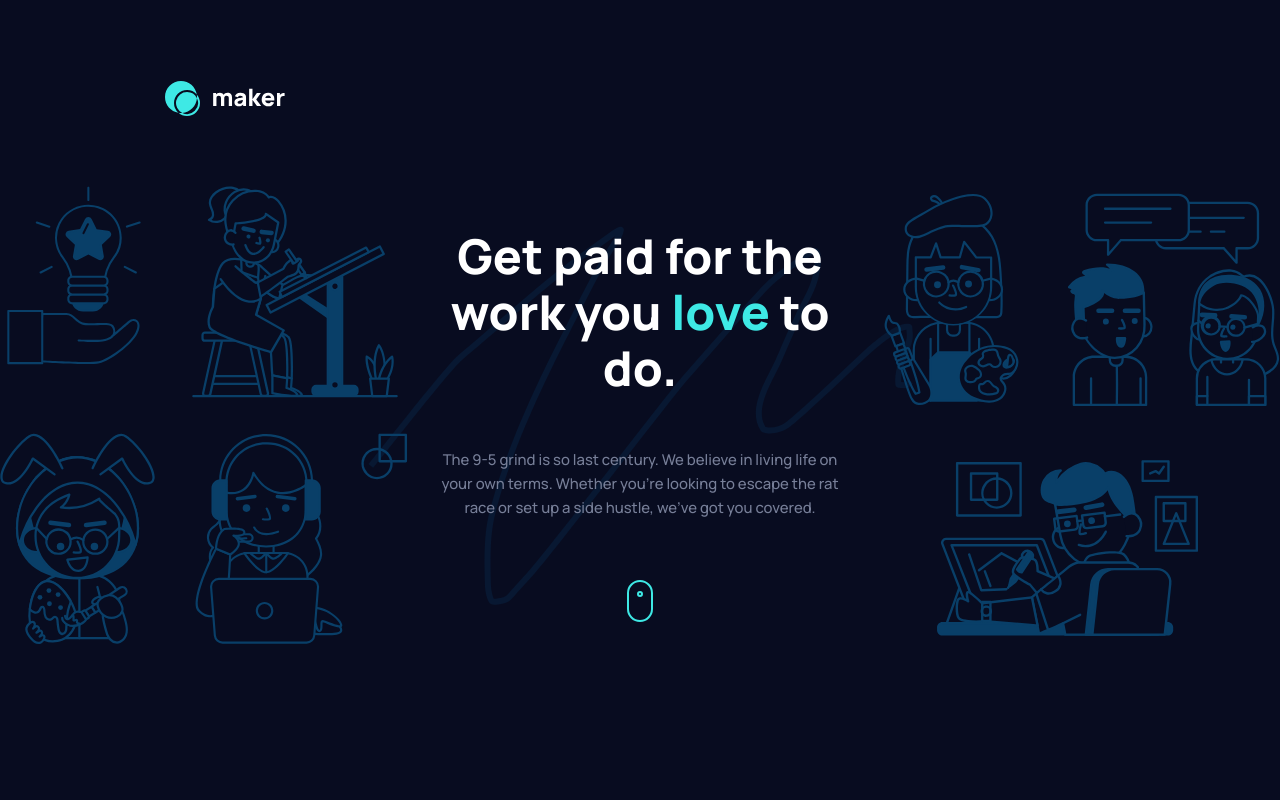
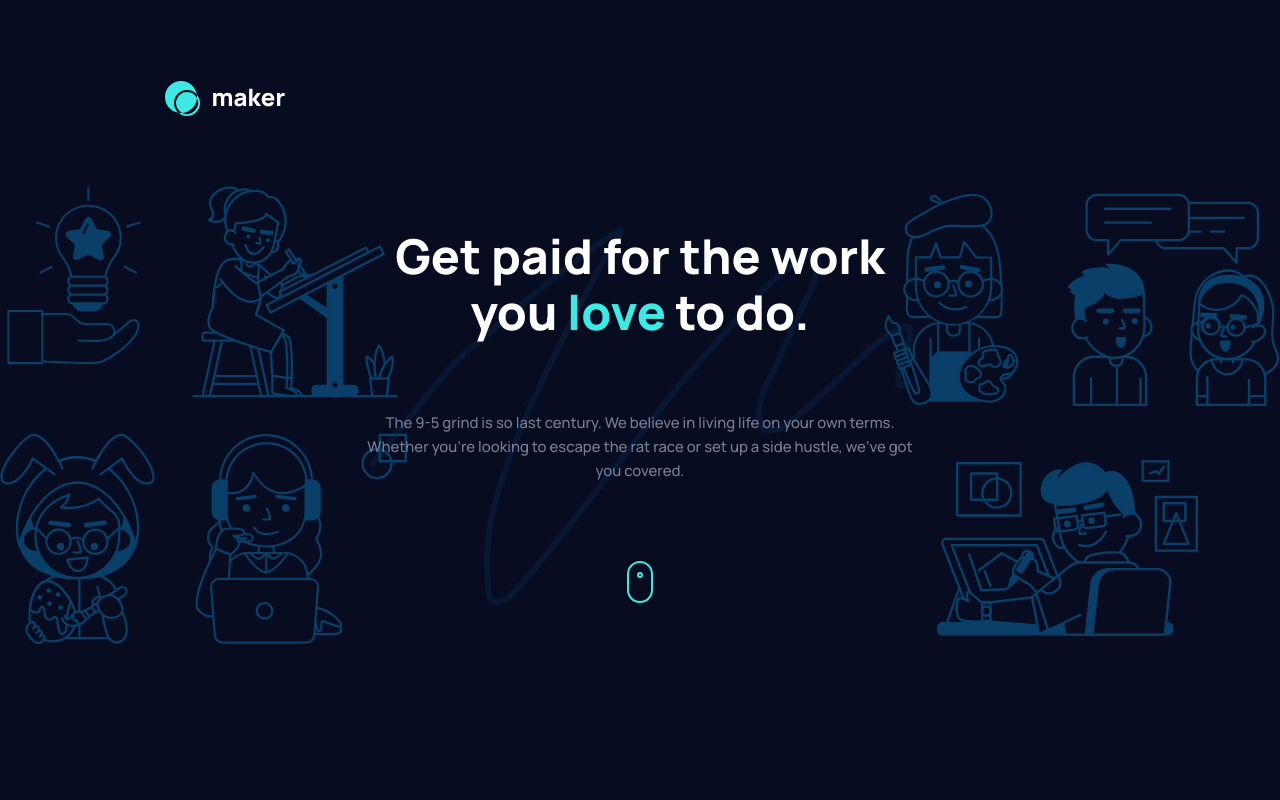
Before and after one commit to Nutopia13/Maker-Prelaunch-Landing-Page, a React (Vite) app: page / in a window 1280 px wide. Shown: the top 800 px of the page. Built offline with nearby package versions, Linux system fonts and the light colour scheme.

Commit message:
Updated text

```diff
--- a/src/Components/Hero.jsx
+++ b/src/Components/Hero.jsx
@@ -10,8 +10,8 @@ const Hero = () => {
         <img src={Hero_Mobile} alt="" className='min-w-[410px] max-h-[233px]' />
       </div>
       <div className={`${styles.paddingX}text_cont flex flex-row flex-wrap justify-center text-center mt-[48px] min-w-[327px] max-w-[600px]`}>
-        <h1 className={`${styles.heading1} mb-[23px] max-w-[250px] lg:max-w-[700px]`}>Get paid for the work you <span>love</span> to do.</h1>
-        <p className={`${styles.paragraph} lg:max-w-[540px] mb-[32px]`}>The 9-5 grind is so last century. We believe in living life on your own terms. Whether you’re looking to escape the rat race or set up a side hustle, we’ve got you covered.</p>
+        <h1 className={`${styles.heading1} mb-[23px] max-w-[250px] lg:min-w-[500px]`}>Get paid for the work you <span>love</span> to do.</h1>
+        <p className={`${styles.paragraph} lg:min-w-[550px] mb-[32px]`}>The 9-5 grind is so last century. We believe in living life on your own terms. Whether you’re looking to escape the rat race or set up a side hustle, we’ve got you covered.</p>
         <img src={Mouse} alt="" className='max-w-[26px] max-h-[42px]'/>
 
       </div>
```
